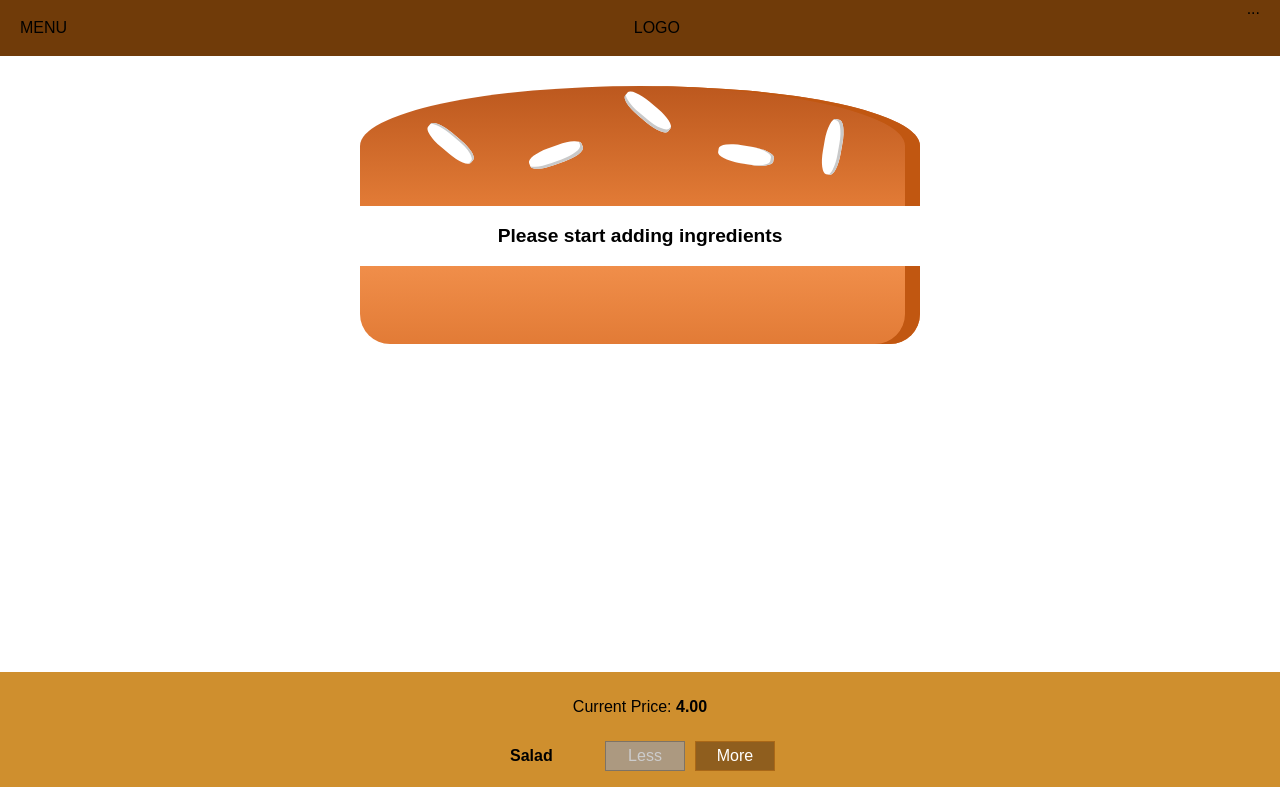
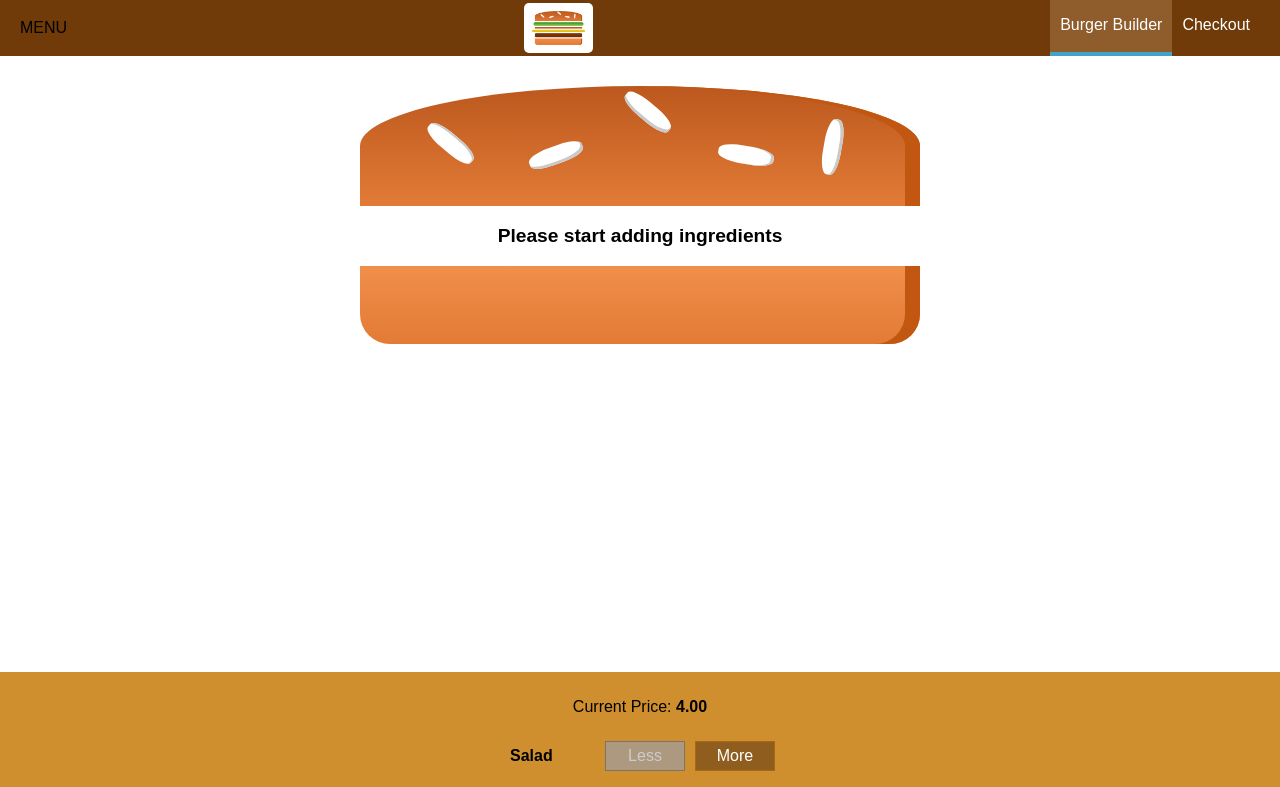
Before and after one commit to KevinRSDNguyen/react-burger, a React app: page / in a window 1280 px wide. Shown: the top 787 px of the page. Built offline with nearby package versions, Linux system fonts and the light colour scheme.

Commit message:
Added Reusable Navigation Items

```diff
--- /dev/null
+++ b/src/components/Logo/Logo.css
@@ -0,0 +1,11 @@
+.Logo {
+  background-color: white;
+  padding: 8px;
+  height: 90%;
+  box-sizing: border-box;
+  border-radius: 5px;
+}
+
+.Logo img {
+  height: 100%;
+}
--- /dev/null
+++ b/src/components/Logo/Logo.js
@@ -0,0 +1,15 @@
+import React from "react";
+
+import burgerLogo from "./../../assets/images/burger-logo.png";
+//Will just be a path to the image that webpack will compile later on
+import classes from "./Logo.css";
+
+const logo = () => {
+  return (
+    <div className={classes.Logo}>
+      <img src={burgerLogo} alt="MyBurger" />
+    </div>
+  );
+};
+
+export default logo;
--- /dev/null
+++ b/src/components/Navigation/NavigationItems/NavigationItem/NavigationItem.css
@@ -0,0 +1,45 @@
+.NavigationItem {
+  margin: 10px 0;
+  box-sizing: border-box;
+  display: block;
+  width: 100%;
+}
+
+.NavigationItem a {
+  color: #8f5c2c;
+  text-decoration: none;
+  width: 100%;
+  box-sizing: border-box;
+  display: block;
+}
+
+.NavigationItem a:hover,
+.NavigationItem a:active,
+.NavigationItem a.active {
+  color: #40a4c8;
+}
+
+@media (min-width: 500px) {
+  .NavigationItem {
+    margin: 0;
+    display: flex;
+    width: auto;
+    height: 100%;
+    align-items: center;
+  }
+
+  .NavigationItem a {
+    color: white;
+    height: 100%;
+    padding: 16px 10px;
+    border-bottom: 4px solid transparent;
+  }
+
+  .NavigationItem a:hover,
+  .NavigationItem a:active,
+  .NavigationItem a.active {
+    background-color: #8f5c2c;
+    border-bottom: 4px solid #40a4c8;
+    color: white;
+  }
+}
--- /dev/null
+++ b/src/components/Navigation/NavigationItems/NavigationItem/NavigationItem.js
@@ -0,0 +1,15 @@
+import React from "react";
+
+import classes from "./NavigationItem.css";
+
+const navigationItem = props => {
+  return (
+    <li className={classes.NavigationItem}>
+      <a href={props.link} className={props.active ? classes.active : null}>
+        {props.children}
+      </a>
+    </li>
+  );
+};
+
+export default navigationItem;
--- /dev/null
+++ b/src/components/Navigation/NavigationItems/NavigationItems.css
@@ -0,0 +1,15 @@
+.NavigationItems {
+  margin: 0;
+  padding: 0;
+  list-style: none;
+  display: flex;
+  flex-direction: column;
+  align-items: center;
+  height: 100%;
+}
+
+@media (min-width: 500px) {
+  .NavigationItems {
+    flex-direction: row;
+  }
+}
--- /dev/null
+++ b/src/components/Navigation/NavigationItems/NavigationItems.js
@@ -0,0 +1,17 @@
+import React from "react";
+
+import classes from "./NavigationItems.css";
+import NavigationItem from "./NavigationItem/NavigationItem";
+
+const navigationItems = () => {
+  return (
+    <ul className={classes.NavigationItems}>
+      <NavigationItem link="/" active>
+        Burger Builder
+      </NavigationItem>
+      <NavigationItem link="/">Checkout</NavigationItem>
+    </ul>
+  );
+};
+
+export default navigationItems;
--- a/src/components/Navigation/Toolbar/Toolbar.js
+++ b/src/components/Navigation/Toolbar/Toolbar.js
@@ -1,13 +1,17 @@
 import React from "react";
 
 import classes from "./Toolbar.css";
+import Logo from "./../../Logo/Logo";
+import NavigationItems from "./../NavigationItems/NavigationItems";
 
 const toolbar = props => {
   return (
     <header className={classes.Toolbar}>
       <div>MENU</div>
-      <div>LOGO</div>
-      <nav>...</nav>
+      <Logo />
+      <nav>
+        <NavigationItems />
+      </nav>
     </header>
   );
 };
```
Also changed, not shown: src/assets/images/burger-logo.png (added).
